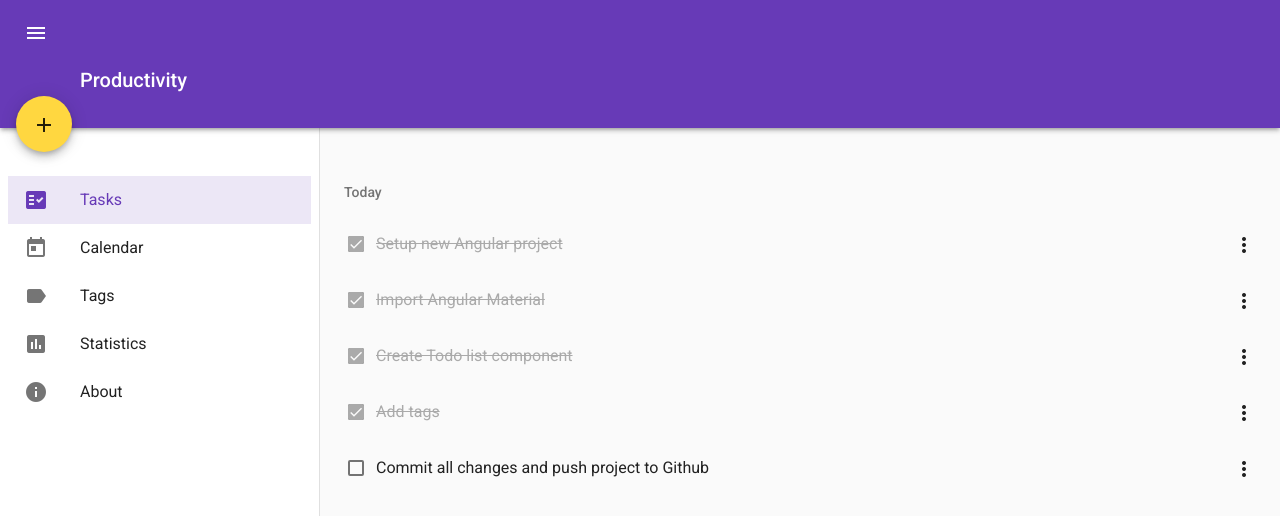
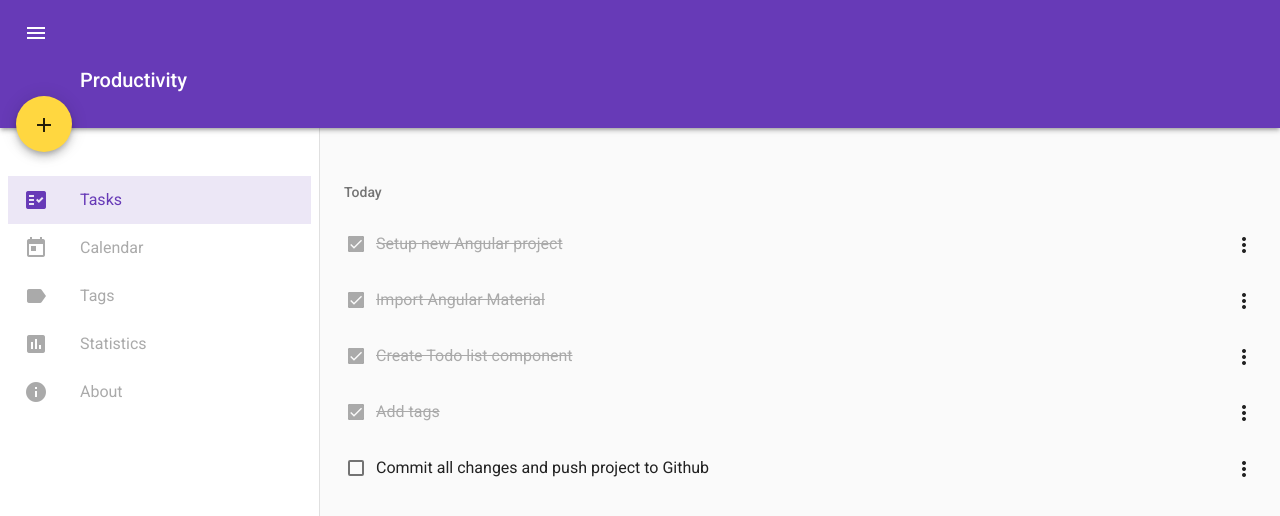
Before and after one commit to boristhuy/todo-list, an Angular app: page /tasks in a window 1280 px wide. Shown: the top 516 px of the page. Built offline with nearby package versions, Linux system fonts and the light colour scheme; data requests are answered from the project's data file.

Commit message:
Disable nav items

```diff
--- a/src/app/sidenav/sidenav.component.html
+++ b/src/app/sidenav/sidenav.component.html
@@ -2,7 +2,8 @@
   <mat-nav-list role="list">
     <a mat-list-item class="nav_item" *ngFor="let item of navigationItems"
        [routerLink]="item.path"
-       routerLinkActive="active">
+       routerLinkActive="active"
+       [class.disabled]="item.disabled">
       <mat-icon class="nav_item_icon">{{ item.icon }}</mat-icon>
       <span class="nav_item_text">{{ item.label }}</span>
     </a>
--- a/src/app/sidenav/sidenav.component.scss
+++ b/src/app/sidenav/sidenav.component.scss
@@ -42,6 +42,15 @@
   margin-left: 32px;
 }
 
+.nav_item.disabled {
+  pointer-events: none;
+
+  & .nav_item_icon,
+    .nav_item_text {
+    color: #aaaaaa;
+  }
+}
+
 .nav_item.active {
 
   & .mat-list-item-content {
--- a/src/app/sidenav/sidenav.component.ts
+++ b/src/app/sidenav/sidenav.component.ts
@@ -4,6 +4,7 @@ interface NavigationItem {
   path: string;
   label: string;
   icon: string;
+  disabled?: boolean;
 }
 
 @Component({
@@ -23,22 +24,26 @@ export class SidenavComponent implements OnInit {
     {
       path: '/calendar',
       label: 'Calendar',
-      icon: 'today'
+      icon: 'today',
+      disabled: true
     },
     {
       path: '/tags',
       label: 'Tags',
-      icon: 'label'
+      icon: 'label',
+      disabled: true
     },
     {
       path: '/stats',
       label: 'Statistics',
-      icon: 'insert_chart'
+      icon: 'insert_chart',
+      disabled: true
     },
     {
       path: '/about',
       label: 'About',
-      icon: 'info'
+      icon: 'info',
+      disabled: true
     }
   ];
 
```
